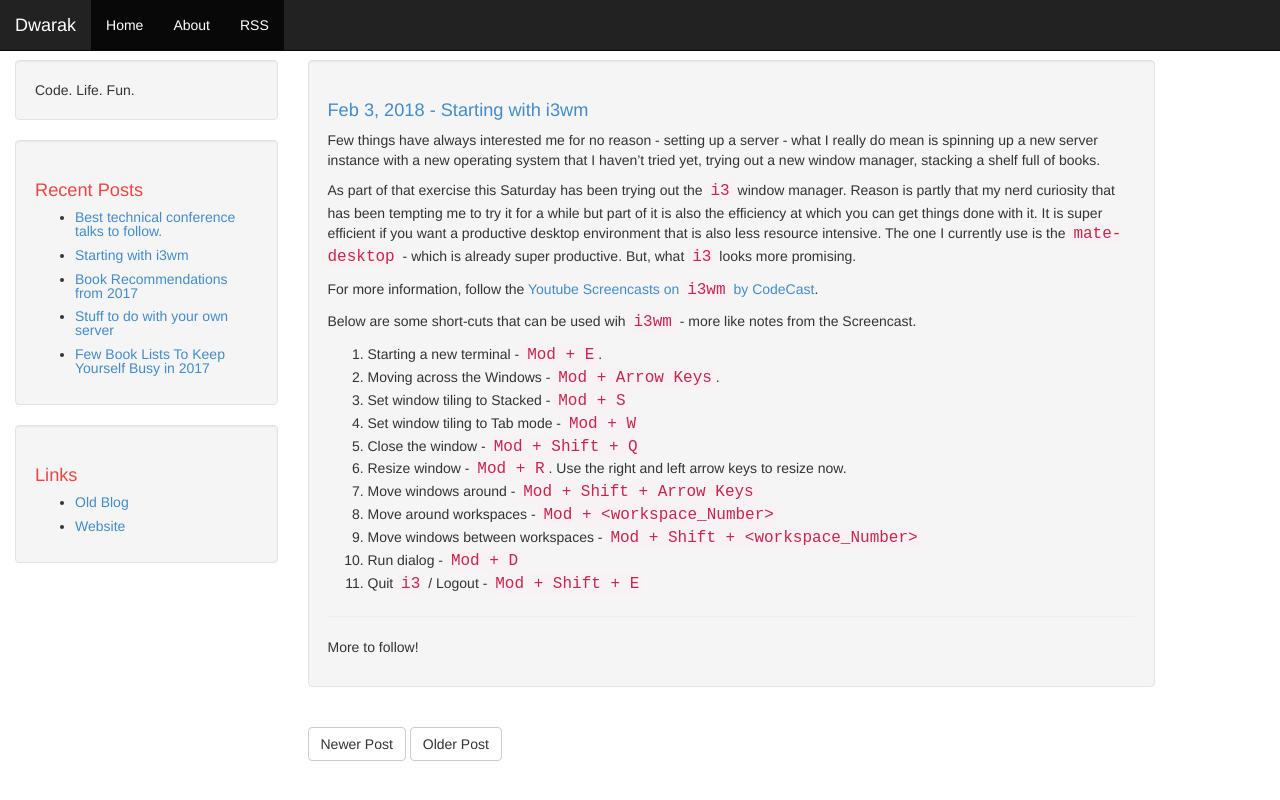
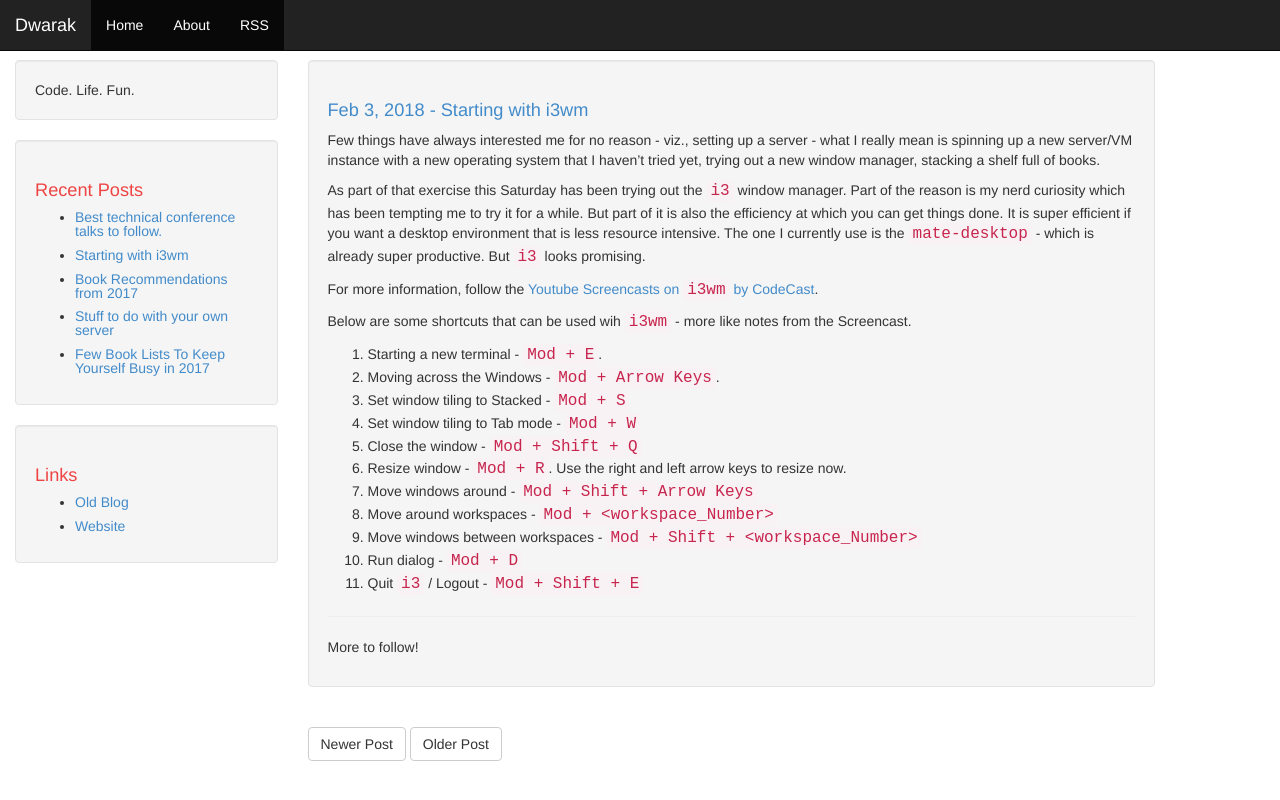
Before and after one commit to dtsdwarak/blog, a Jekyll site: the page built from _posts/2018-02-03-Starting-with-i3wm.md, in a window 1280 px wide. Shown: the top 800 px of the page. Built offline with Jekyll 4.4.1, drawn with Linux system fonts in a browser that asks for light colours.

Commit message:
Fix spelling errors with i3wm post

````diff
--- a/_posts/2018-02-03-Starting-with-i3wm.md
+++ b/_posts/2018-02-03-Starting-with-i3wm.md
@@ -4,13 +4,13 @@ title: Starting with i3wm
 tags: wm, i3wm, i3
 ---
 
-Few things have always interested me for no reason - setting up a server - what I really do mean is spinning up a new server instance with a new operating system that I haven't tried yet, trying out a new window manager, stacking a shelf full of books.
+Few things have always interested me for no reason - viz., setting up a server - what I really mean is spinning up a new server/VM instance with a new operating system that I haven't tried yet, trying out a new window manager, stacking a shelf full of books.
 
-As part of that exercise this Saturday has been trying out the ```i3``` window manager. Reason is partly that my nerd curiosity that has been tempting me to try it for a while but part of it is also the efficiency at which you can get things done with it. It is super efficient if you want a productive desktop environment that is also less resource intensive. The one I currently use is the ```mate-desktop``` - which is already super productive. But, what ```i3``` looks more promising.
+As part of that exercise this Saturday has been trying out the ```i3``` window manager. Part of the reason is my nerd curiosity which has been tempting me to try it for a while. But part of it is also the efficiency at which you can get things done. It is super efficient if you want a desktop environment that is less resource intensive. The one I currently use is the ```mate-desktop``` - which is already super productive. But ```i3``` looks promising.
 
 For more information, follow the [Youtube Screencasts on ```i3wm``` by CodeCast](https://www.youtube.com/playlist?list=PL5ze0DjYv5DbCv9vNEzFmP6sU7ZmkGzcf).
 
-Below are some short-cuts that can be used wih ```i3wm``` - more like notes from the Screencast.
+Below are some shortcuts that can be used wih ```i3wm``` - more like notes from the Screencast.
 
 1. Starting a new terminal - ```Mod + E```.
 2. Moving across the Windows - ```Mod + Arrow Keys```.
````
